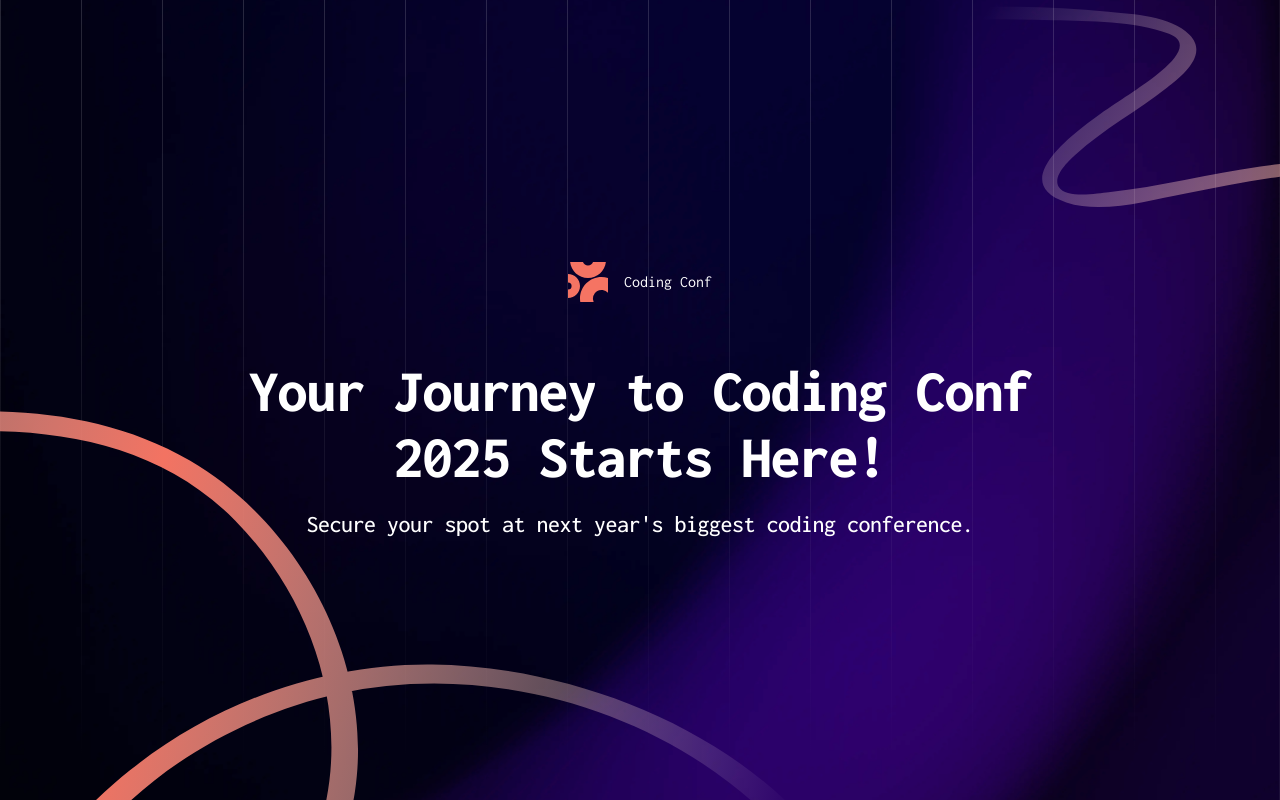
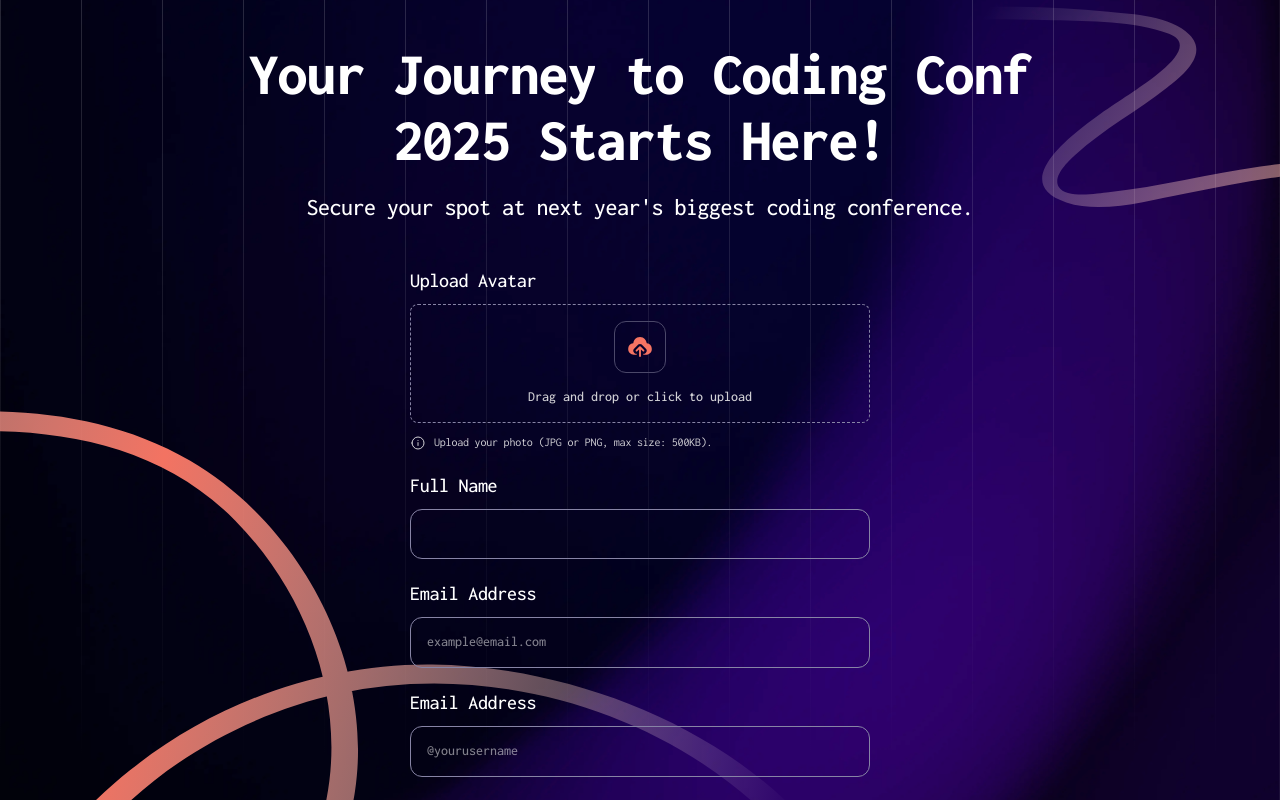
Before and after one commit to sharyar-t/conferency-ticket-generator, a Vue app: page / in a window 1280 px wide. Built offline with nearby package versions, Linux system fonts and the light colour scheme; the HTML template or start-up script is replaced by a standard one.

Commit message:
feat: prepare form elements

```diff
--- a/src/App.vue
+++ b/src/App.vue
@@ -34,9 +34,91 @@
         <span>Coding Conf</span>
       </div>
 
-      <div class="flex flex-col items-center text-center gap-5">
+      <div class="flex flex-col items-center text-center gap-5 mb-12">
         <h1 class="text-preset-1">Your Journey to Coding Conf 2025 Starts Here!</h1>
         <p class="text-preset-4">Secure your spot at next year's biggest coding conference.</p>
+      </div>
+
+      <!-- Форма -->
+      <div class="flex flex-col gap-6 min-w-[460px]">
+        <div class="flex flex-col gap-3 w-full">
+          <p class="text-preset-5">Upload Avatar</p>
+          <!-- Label для аватара -->
+          <label
+            for="avatar"
+            class="flex flex-col items-center border border-dashed border-neutral-500 justify-center w-full cursor-pointer p-4 rounded-lg text-center"
+          >
+            <!-- Иконка аватара -->
+            <span class="border border-neutral-700 rounded-xl p-[10px] mb-4">
+              <svg
+                xmlns="http://www.w3.org/2000/svg"
+                width="30"
+                height="30"
+                fill="none"
+                viewBox="0 0 30 30"
+                class="text-orange-500"
+              >
+                <path
+                  fill="currentColor"
+                  fill-rule="evenodd"
+                  d="M21.894 11.252a.264.264 0 0 1-.229-.225c-.368-2.634-2.51-5.924-6.663-5.924-4.465 0-6.3 3.636-6.657 5.928a.264.264 0 0 1-.228.22c-2.95.362-4.945 2.622-4.945 5.729a5.802 5.802 0 0 0 3.423 5.277 6.274 6.274 0 0 0 2.305.468h2.528a.45.45 0 0 0 .45-.45c0-.267-.233-.472-.5-.484a3.077 3.077 0 0 1-2.049-.9 3.123 3.123 0 0 1 0-4.418l3.461-3.462c.147-.146.307-.277.479-.392.076-.05.158-.085.236-.129.1-.054.196-.114.301-.158.1-.04.206-.065.308-.096.092-.027.181-.062.276-.081.191-.039.384-.056.578-.059.011 0 .022-.004.034-.004.01 0 .018.003.027.004.196.002.391.02.584.059.094.019.18.053.271.08.105.031.211.055.313.098.1.042.193.098.288.15.084.046.17.083.25.137.154.103.295.221.428.349.016.014.034.024.049.039l3.463 3.463a3.124 3.124 0 0 1 0 4.42c-.558.56-1.284.86-2.05.897-.266.013-.497.219-.497.486 0 .249.202.451.451.451h2.512c.435 0 1.314-.06 2.344-.473a5.794 5.794 0 0 0 3.394-5.272c0-3.104-1.991-5.363-4.935-5.728Z"
+                  clip-rule="evenodd"
+                />
+                <path
+                  fill="currentColor"
+                  fill-rule="evenodd"
+                  d="M18.464 19.62a.936.936 0 0 0 .663-1.6l-3.464-3.464a.938.938 0 0 0-.664-.275l-.014.002a.932.932 0 0 0-.65.274l-3.462 3.462a.936.936 0 1 0 1.326 1.325l1.864-1.862v6.479a.937.937 0 1 0 1.875 0v-6.48l1.864 1.863a.93.93 0 0 0 .662.275Z"
+                  clip-rule="evenodd"
+                />
+              </svg>
+            </span>
+
+            <p class="text-preset-6 text-neutral-300">Drag and drop or click to upload</p>
+          </label>
+
+          <!-- Скрытый input для файлов -->
+          <input id="avatar" type="file" class="hidden" accept="image/*" />
+
+          <span class="text-neutral-300 flex items-center gap-2">
+            <svg
+              xmlns="http://www.w3.org/2000/svg"
+              width="16"
+              height="16"
+              fill="none"
+              viewBox="0 0 16 16"
+            >
+              <path
+                stroke="currentColor"
+                stroke-linecap="round"
+                stroke-linejoin="round"
+                d="M2 8a6 6 0 1 0 12 0A6 6 0 0 0 2 8Z"
+              />
+              <path fill="currentColor" d="M8.004 10.462V7.596ZM8 5.57v-.042Z" />
+              <path
+                stroke="currentColor"
+                stroke-linecap="round"
+                stroke-linejoin="round"
+                d="M8.004 10.462V7.596M8 5.569v-.042"
+              />
+            </svg>
+            <span class="text-preset-7">Upload your photo (JPG or PNG, max size: 500KB).</span>
+          </span>
+        </div>
+        <div class="flex flex-col gap-3">
+          <label for="fullName" class="text-preset-5">Full Name</label>
+          <input id="fullName" type="text" />
+        </div>
+        <div class="flex flex-col gap-3">
+          <label for="email" class="text-preset-5">Email Address</label>
+          <input id="email" type="email" placeholder="example@email.com" />
+        </div>
+        <div class="flex flex-col gap-3">
+          <label for="githubUsername" class="text-preset-5">Email Address</label>
+          <input id="githubUsername" type="text" placeholder="@yourusername" />
+        </div>
+        <div>
+          <button class="button">Generate My Ticket</button>
+        </div>
       </div>
     </main>
   </div>
--- a/src/assets/main.css
+++ b/src/assets/main.css
@@ -52,4 +52,36 @@
   --text-preset-4--line-height: 120%;
   --text-preset-4--letter-spacing: -0.5px;
   --text-preset-4--font-weight: 500;
+
+  --text-preset-5: 20px;
+  --text-preset-5--line-height: 110%;
+  --text-preset-5--letter-spacing: -0.3px;
+  --text-preset-5--font-weight: 500;
+
+  --text-preset-5-extrabold: 20px;
+  --text-preset-5-extrabold--line-height: 110%;
+  --text-preset-5-extrabold--letter-spacing: -0.3px;
+  --text-preset-5-extrabold--font-weight: 800;
+
+  --text-preset-6: 14px;
+  --text-preset-6--line-height: 120%;
+  --text-preset-6--letter-spacing: 0px;
+  --text-preset-6--font-weight: 500;
+
+  --text-preset-7: 12px;
+  --text-preset-7--line-height: 120%;
+  --text-preset-7--letter-spacing: -0.2px;
+  --text-preset-7--font-weight: 400;
 }
+
+@layer base {
+  input {
+    @apply border border-neutral-500 rounded-xl p-4 block w-full text-preset-6 focus:outline-2 focus:outline-offset-2 focus:outline-neutral-700;
+  }
+}
+
+@layer components {
+  .button {
+    @apply cursor-pointer bg-orange-500 rounded-xl text-neutral-900 py-4 px-6 text-preset-5-extrabold w-full focus:outline-2 focus:outline-offset-2 focus:outline-neutral-300;
+  }
+}
```
